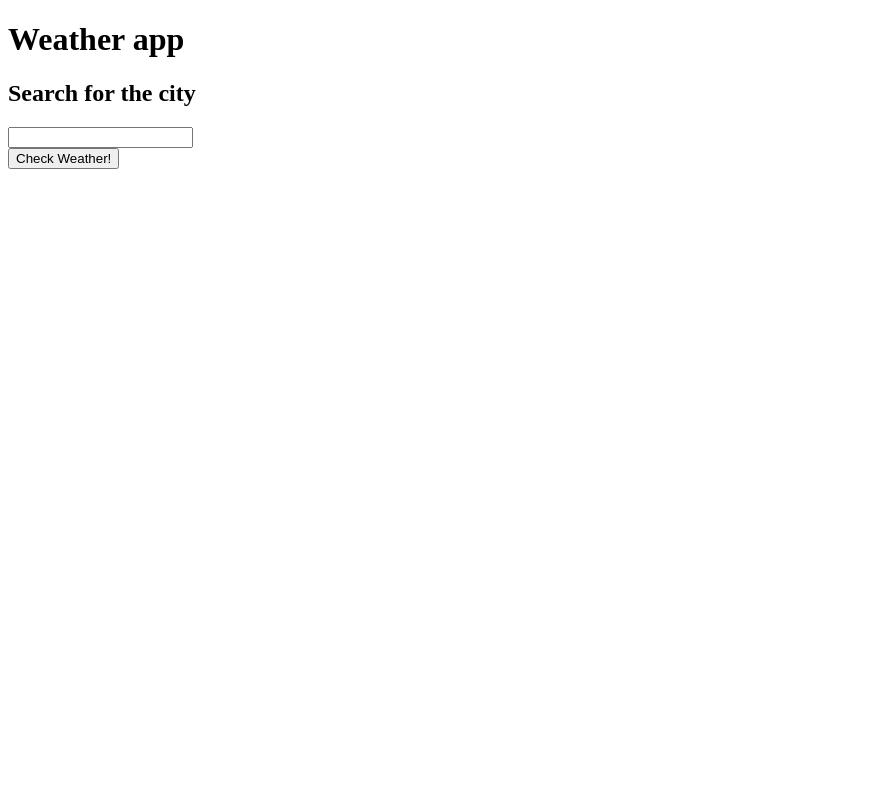
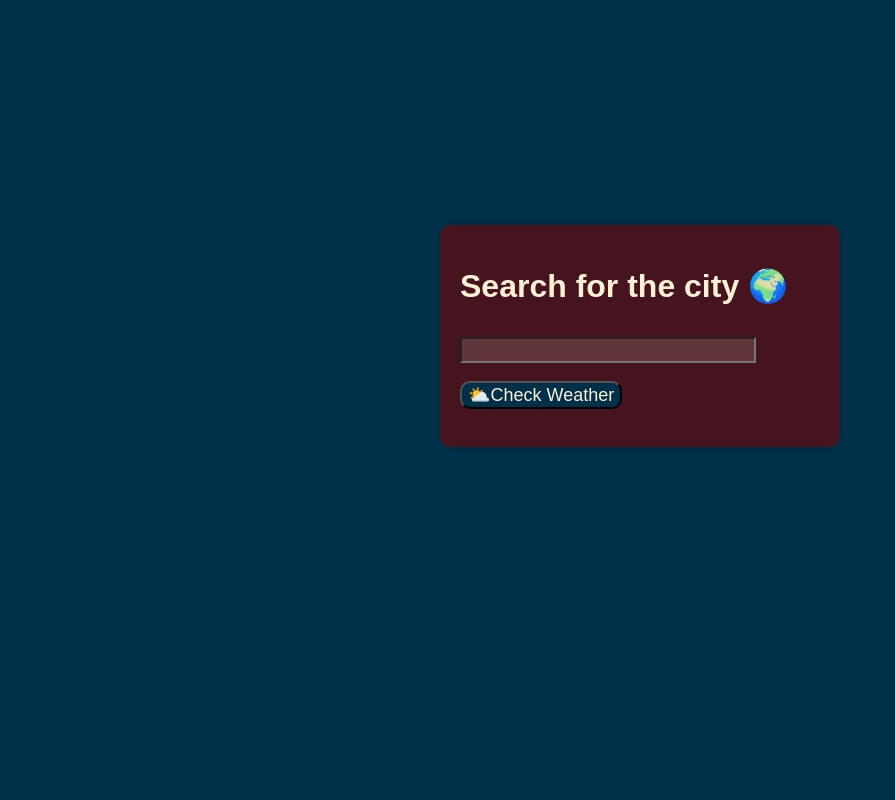
Before and after one commit to KukicVidan/Weather-app, a PHP site: page / in a window 1280 px wide. Shown: the whole page, without its empty margins (0-895 px from the left). Run offline with PHP 8.4, Linux system fonts and the light colour scheme.

Commit message:
Index.css finishing

```diff
--- /dev/null
+++ b/index.css
@@ -0,0 +1,44 @@
+body {
+  font-family: Arial, sans-serif;
+  margin: 0;
+  padding: 0; /* Set padding to 0 to ensure no extra space around the body */
+  background-color: #003049;
+  display: flex; /* Use Flexbox */
+  justify-content: center; /* Center horizontally */
+  align-items: center; /* Center vertically */
+  height: 100vh; /* Set the height to 100% of the viewport height */
+}
+
+.main-div {
+  margin-bottom: 10%;
+  background-color: #78000094;
+  padding: 20px;
+  border-radius: 10px;
+  box-shadow: 0 0 10px rgba(0, 0, 0, 0.1);
+  max-width: 400px;
+  width: 100%; /* Ensure it doesn't exceed the max-width */
+  box-sizing: border-box; /* Include padding and border in the element's total width and height */
+}
+input {
+  margin-bottom: 5%;
+}
+.city-input {
+  margin-top: 3%;
+  height: 20px;
+  width: 80%;
+  font-size: large;
+  background-color: #fdf0d527;
+  color: white;
+}
+h1 {
+  color: #fdf0d5;
+}
+.btn {
+  font-size: large;
+  color: #fdf0d5;
+  background-color: #003049;
+  border-radius: 10px;
+}
+.btn:hover {
+  background-color: #54829e;
+}
--- a/index.php
+++ b/index.php
@@ -1,17 +1,20 @@
 <!DOCTYPE html>
 <html lang="en">
 <head>
+
   <meta charset="UTF-8">
   <meta name="viewport" content="width=device-width, initial-scale=1.0">
-  <title>Document</title>
+  <title>Weather app</title>
+  <link rel="stylesheet" href="index.css">
+
 </head>
 <body>
-  <h1>Weather app</h1>
-  <div>
-    <h2>Search for the city</h2>
+
+  <div class="main-div">
+    <h1>Search for the city 🌍</h1>
     <form method="POST" action="weather.php">
-      <input name="city" type="text"><br>
-      <input name="submit" type="submit" value="Check Weather!">
+      <input class="city-input" name="city" type="text"><br>
+      <input class="btn" name="submit" type="submit" value="⛅Check Weather">
     </form>
   </div>
 
```
